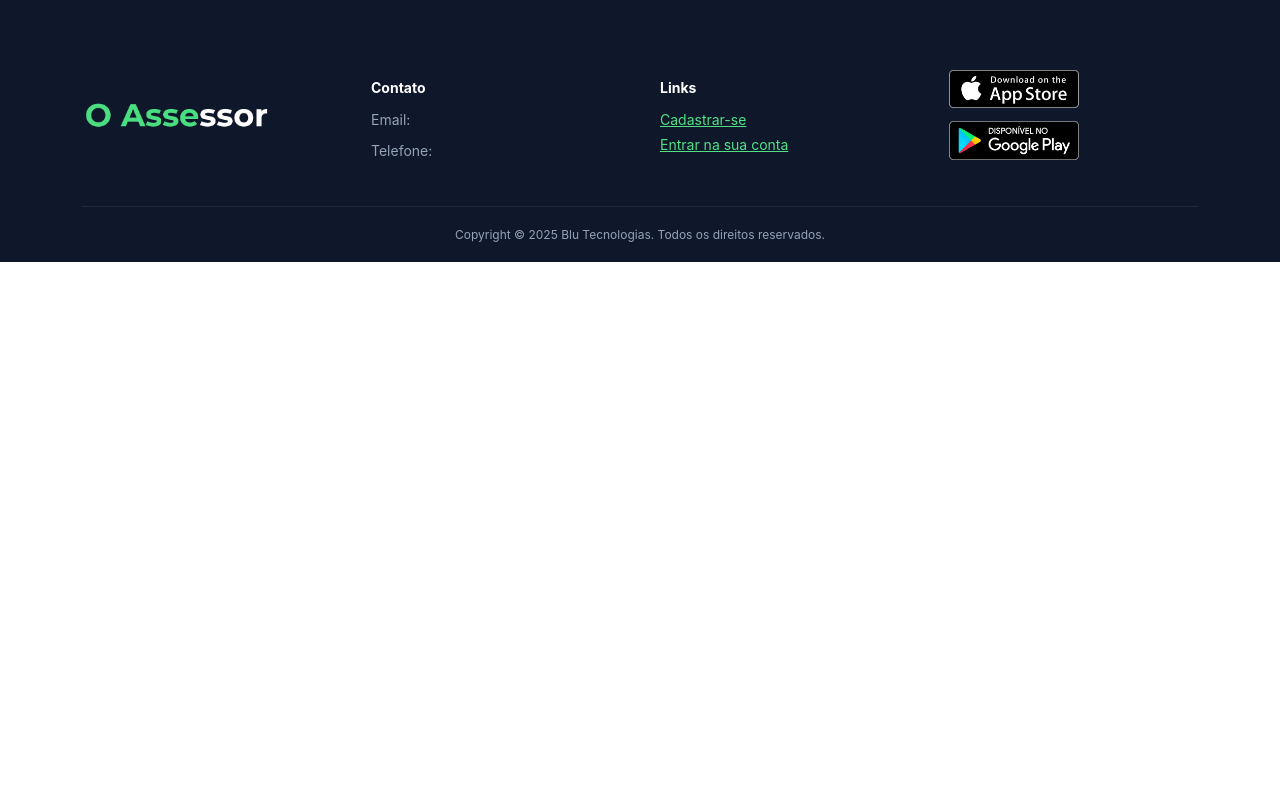
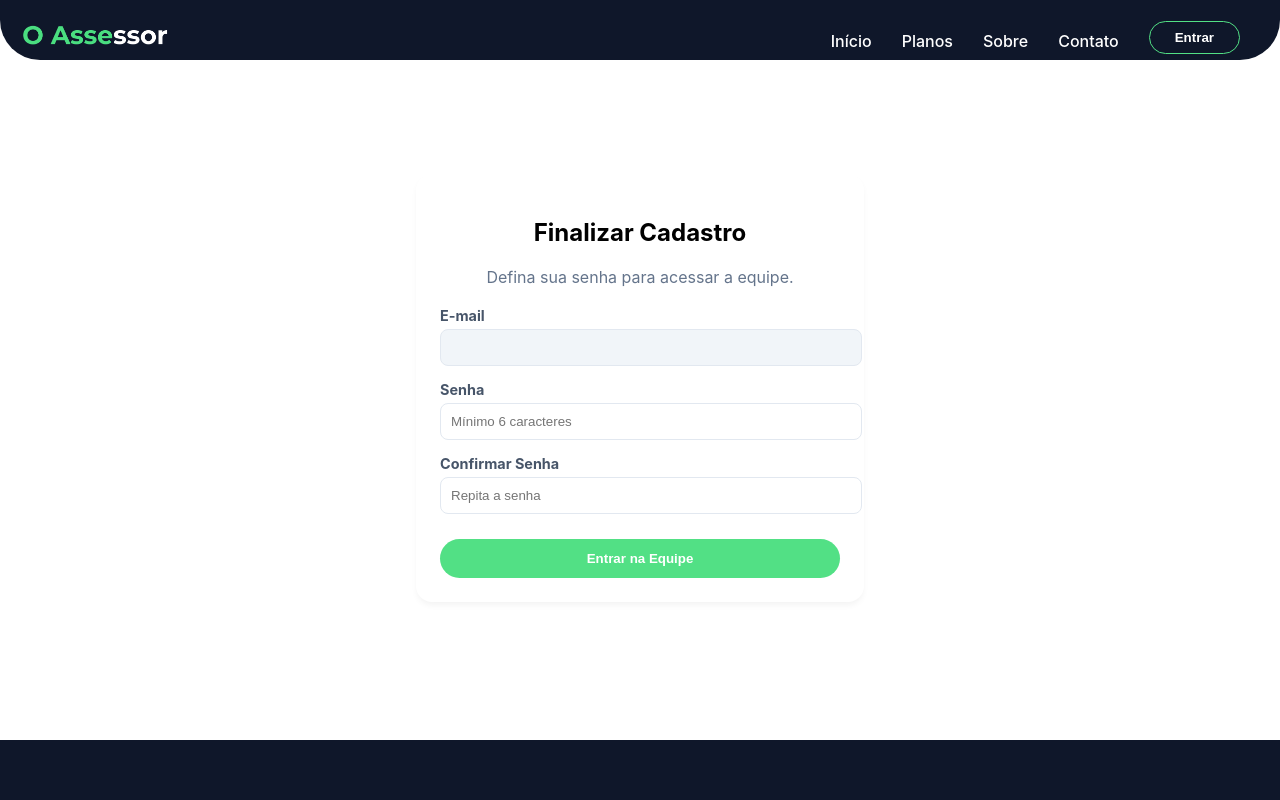
Before and after one commit to teceudesenvolvo/oassessor, a React (Create React App) app: page /cadastro in a window 1280 px wide. Shown: the top 800 px of the page. Built offline with nearby package versions, Linux system fonts and the light colour scheme; no server answers.

Commit message:
cadastro-membro

```diff
--- a/src/App.js
+++ b/src/App.js
@@ -46,7 +46,7 @@ function App() {
           {/* Rotas públicas que redirecionam se o usuário estiver logado */}
           <Route element={<PublicRoute />}>
             <Route path="/login" element={<Login />} />
-            <Route path="/cadastro-assessor-equipe" element={<TeamMemberRegistration />} />
+            <Route path="/cadastro" element={<TeamMemberRegistration />} />
           </Route>
 
           {/* Rotas protegidas que exigem login */}
--- a/src/screens/in/Team.js
+++ b/src/screens/in/Team.js
@@ -89,7 +89,7 @@ export default function Team() {
 
       // Fallback: Exibe modal para envio manual para evitar bloqueio do navegador
       const subject = "Convite para O Assessor";
-      const inviteLink = `oassessor.vercel.app/team-register?email=${encodeURIComponent(emailAddress)}`;
+      const inviteLink = `oassessor.vercel.app/cadastro?email=${encodeURIComponent(emailAddress)}`;
       const body = `Olá ${name},\n\nVocê foi convidado para fazer parte da equipe no aplicativo O Assessor.\n\nPara concluir seu cadastro, clique no link abaixo:\n\n${inviteLink}\n\nAtenciosamente,\nEquipe O Assessor`;
       const mailto = `mailto:${emailAddress}?subject=${encodeURIComponent(subject)}&body=${encodeURIComponent(body)}`;
 
--- a/src/screens/out/TeamMemberRegistration.js
+++ b/src/screens/out/TeamMemberRegistration.js
@@ -63,6 +63,7 @@ export default function TeamMemberRegistration() {
             const updates = {};
             updates[`/assessores/${userKey}/userId`] = user.uid;
             updates[`/assessores/${userKey}/uid`] = user.uid;
+            updates[`/assessores/${userKey}/status`] = 'Ativo';
 
             console.log("Atualizando usuário:", userKey, "com UID:", user.uid);
             await update(ref(database), updates);
```
